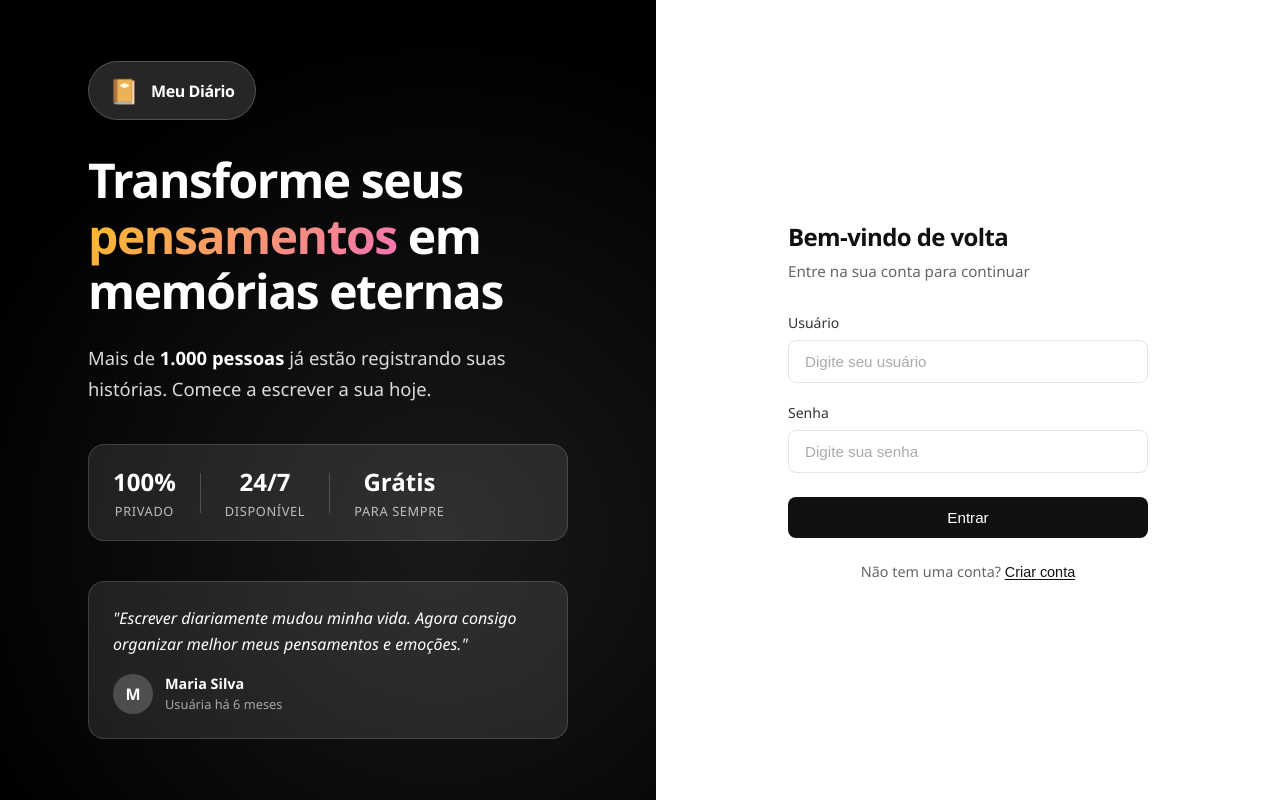
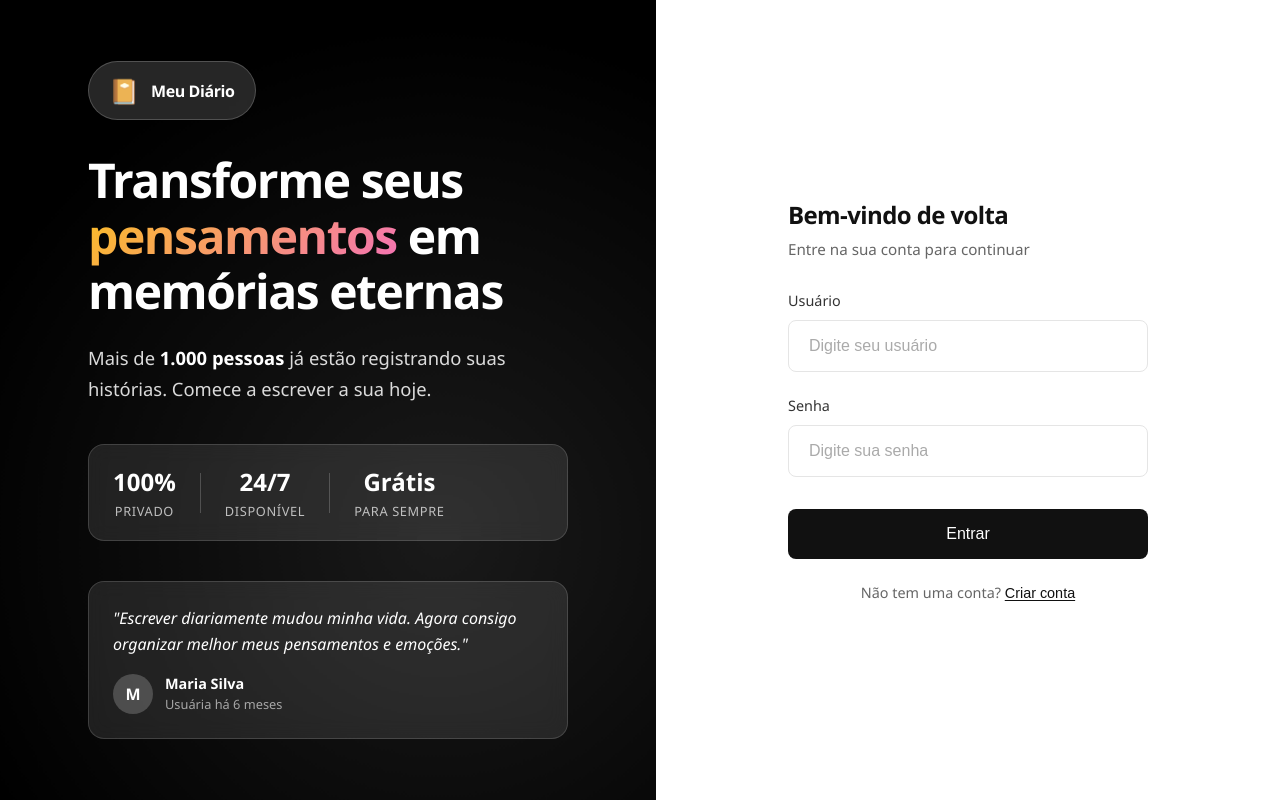
Before and after one commit to nevesiniv/Projetos-Vinicius, a React app in the folder diario_react/frontend/: page / in a window 1280 px wide. Built offline with nearby package versions, Linux system fonts and the light colour scheme; the HTML template or start-up script is replaced by a standard one.

Commit message:
style: aumentar altura do formulário na tela de autenticação

```diff
--- a/diario_react/frontend/src/pages/Auth.css
+++ b/diario_react/frontend/src/pages/Auth.css
@@ -215,26 +215,26 @@
 .auth-form {
   display: flex;
   flex-direction: column;
-  gap: 1.25rem;
+  gap: 1.5rem;
 }
 
 .form-group {
   display: flex;
   flex-direction: column;
-  gap: 0.5rem;
+  gap: 0.6rem;
 }
 
 .form-group label {
   font-weight: 500;
   color: #333;
-  font-size: 0.875rem;
+  font-size: 0.9rem;
 }
 
 .form-group input {
-  padding: 0.75rem 1rem;
+  padding: 1rem 1.25rem;
   border: 1px solid #e5e5e5;
   border-radius: 8px;
-  font-size: 0.95rem;
+  font-size: 1rem;
   transition: all 0.2s ease;
   background: white;
 }
@@ -253,13 +253,13 @@
   background: #111;
   color: white;
   border: none;
-  padding: 0.75rem 1rem;
+  padding: 1rem 1.25rem;
   border-radius: 8px;
-  font-size: 0.95rem;
+  font-size: 1rem;
   font-weight: 500;
   cursor: pointer;
   transition: all 0.2s ease;
-  margin-top: 0.25rem;
+  margin-top: 0.5rem;
 }
 
 .btn-primary:hover:not(:disabled) {
```
Also changed, not shown: 1 other file (tests, documents, lock files or other folders).
